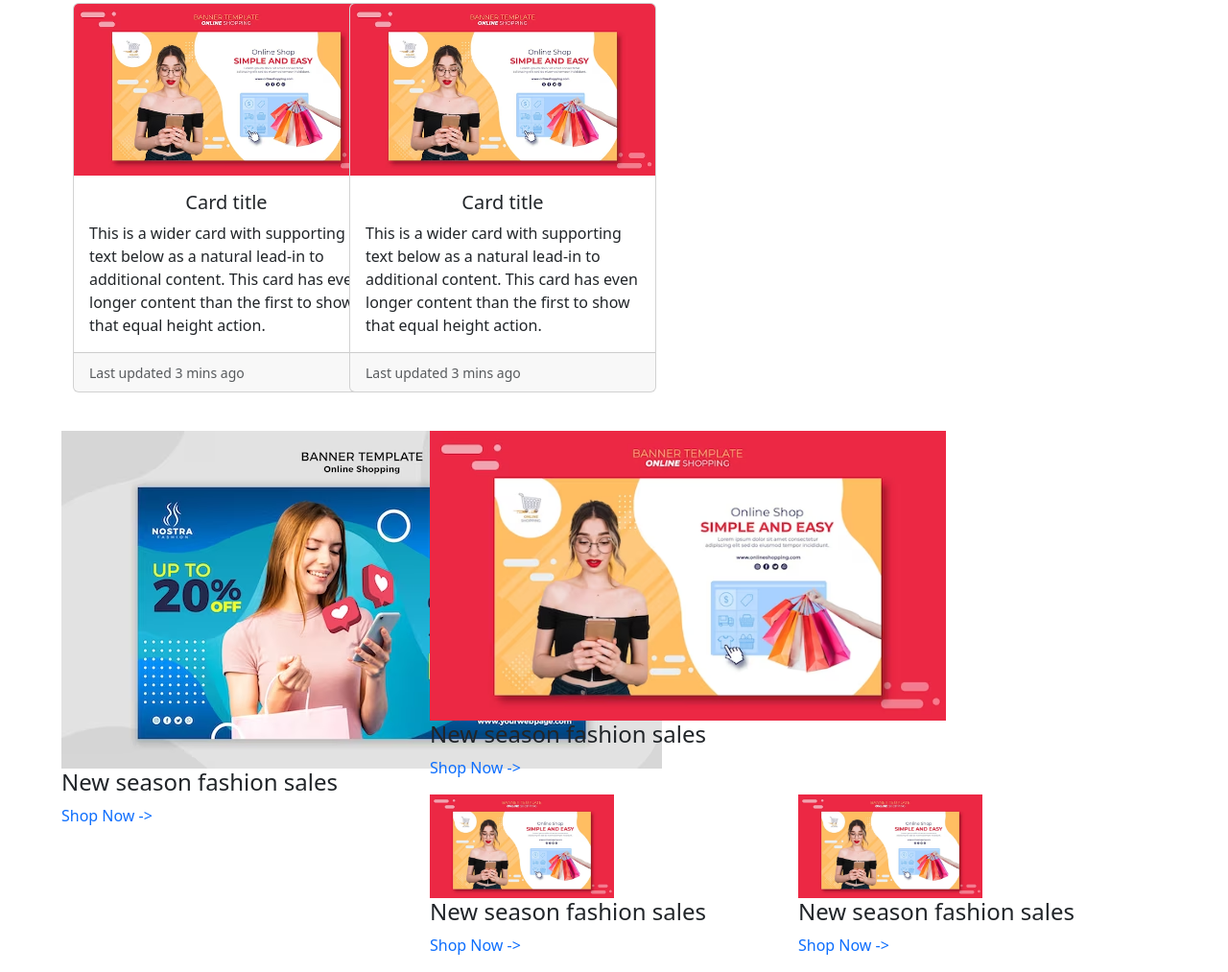
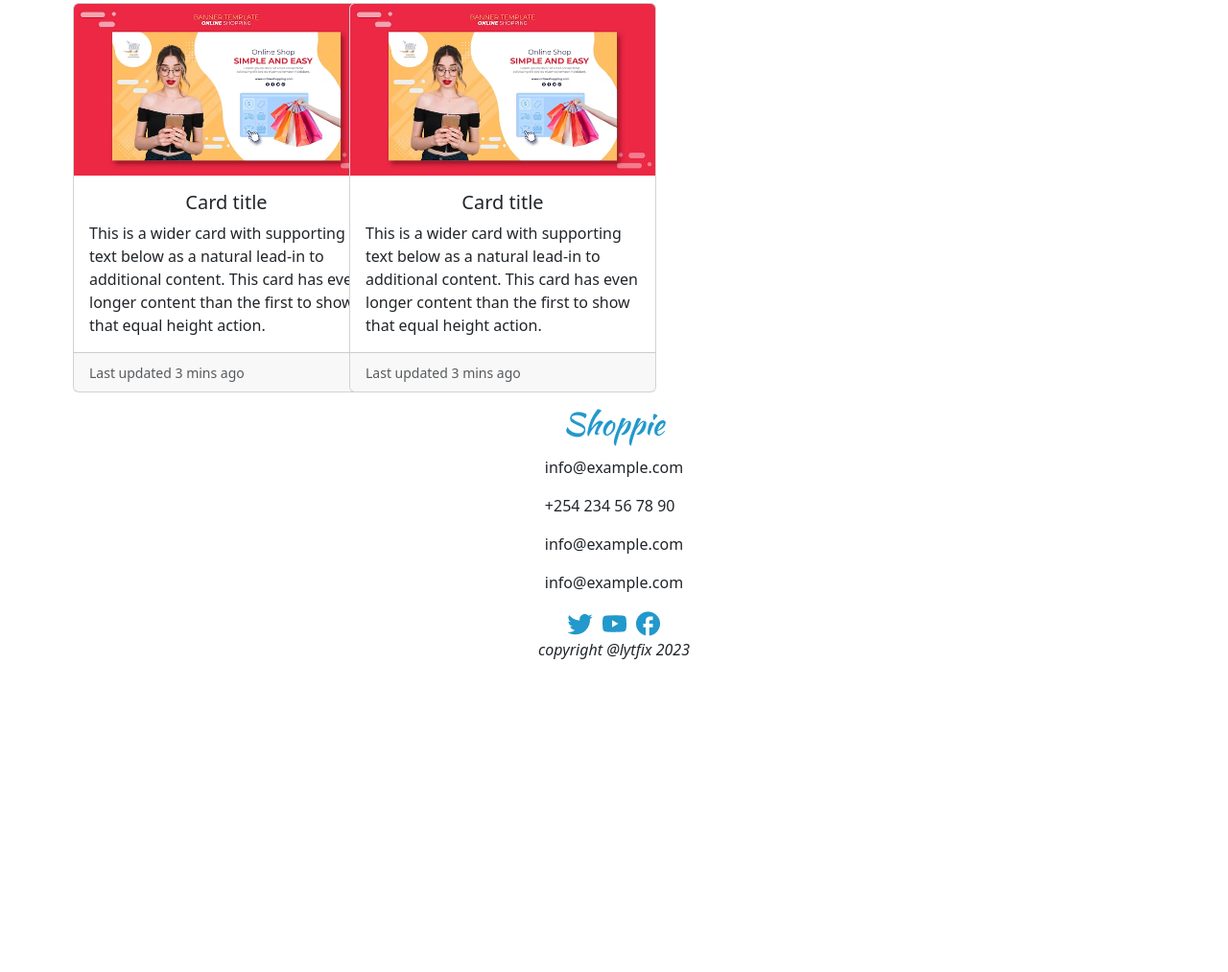
Before and after one commit to ngatiamwai/LyfixEcommerce, a plain HTML site: page Frontend/index.html in a window 1280 px wide. Shown: the part 1570-2583 px from the top of the page at 96% size. After the commit the page ends 2275 px from the top, so only its background shows below. Drawn offline with nearby package versions, Linux system fonts and the light colour scheme.

Commit message:
Frontend

```diff
--- a/Frontend/index.html
+++ b/Frontend/index.html
@@ -252,45 +252,33 @@
       </div>
  </div>
 
- <div class="categoryGrid">
-  <div class="fashion">
-    <div class="fashionImage">
-      <img src="./Images/online-shopping-concept-banner-template_23-2148559464.avif" alt="">
-      <div class="fashionParagraph">
-        <h4>New season fashion sales</h4>
-        <p> <a href="#">Shop Now -></a> </p>
-      </div>
+
+<footer>
+  <img src="./Images/logo.png" alt="">
+  <div class="contacts">
+    <div class="email">
+
+      <p>info@example.com</p>
+    </div>
+    <div class="email">
+        <p>+254 234 56 78 90</p>
+    </div>
+    <div class="email">
+      <p>info@example.com</p>
+    </div>
+    <div class="email">
+      <p>info@example.com</p>
     </div>
   </div>
-  <div class="gadgets">
-    <div class="gadgetsImage">
-      <img src="./Images/banner-template-online-shopping_23-2148559048.avif" alt="">
-      <div class="fashionParagraph">
-        <h4>New season fashion sales</h4>
-        <p> <a href="#">Shop Now -></a> </p>
-      </div>
-    </div>
+  <div class="socials">
+    <a href="#"></a><img src="./Images/mdi_twitter.png" alt=""></a>
+    <a href="#"><img src="./Images/mdi_youtube.png" alt=""></a>
+    <a href="#"><img src="./Images/ic_baseline-facebook.png" alt=""></a>
   </div>
-  <div class="vegetables">
-    <div class="vegetablesImage">
-      <img src="./Images/banner-template-online-shopping_23-2148559048.avif" alt="">
-      <div class="fashionParagraph">
-        <h4>New season fashion sales</h4>
-        <p> <a href="#">Shop Now -></a> </p>
-      </div>
-    </div>
+  <div class="copyright">
+    <p><em>copyright @lytfix 2023</em></p>
   </div>
-  <div class="skinCare">
-    <div class="skinCareImage">
-      <img src="./Images/banner-template-online-shopping_23-2148559048.avif" alt="">
-      <div class="fashionParagraph">
-        <h4>New season fashion sales</h4>
-        <p> <a href="#">Shop Now -></a> </p>
-      </div>
-    </div>
-  </div>
- </div>
-
+</footer>
 </body>
 
 </html>
--- a/Frontend/style.css
+++ b/Frontend/style.css
@@ -73,47 +73,16 @@ h3 {
   justify-content: center;
 }
 
-.categoryGrid {
-  margin-top: 5vh;
-  margin-left: 5%;
-  margin-right: 5%;
-  display: grid;
-  grid-template-columns: repeat(3, 33.3333%);
-  grid-template-areas: "one two two" "one three four";
+
+footer{
+  display: flex;
+  justify-content: center;
+  flex-direction: column;
+  align-items: center;
+  align-content: center;
 }
-
-.fashion {
-  grid-area: one;
+.email{
+  display: flex;
+  flex-direction: row;
+  gap: 3vh;
 }
-
-.fashionImage>img {
-  /* height: 100%; */
-  /* width: 30%; */
-}
-
-.gadgets {
-  grid-area: two;
-}
-
-.gadgetsImage>img {
-  /* height: 50%; */
-  width: 70%;
-}
-
-.vegetables {
-  grid-area: three;
-}
-
-.vegetablesImage>img {
-   /* height: 50%; */
-  width: 50%;
-}
-
-.skinCare {
-  grid-area: four;
-}
-
-.skinCareImage>img {
-   /* height: 50%; */
-   width: 50%;
-}
```
Also changed, not shown: Frontend/login.html (+1 -0 lines), Frontend/Images/ic_baseline-facebook.png (added), Frontend/Images/logo.png (added), Frontend/Images/mdi_cart.png (added), Frontend/Images/mdi_twitter.png (added), Frontend/Images/mdi_youtube.png (added).
